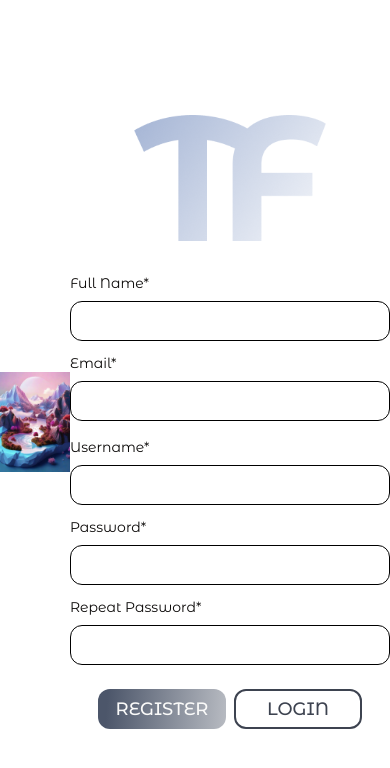
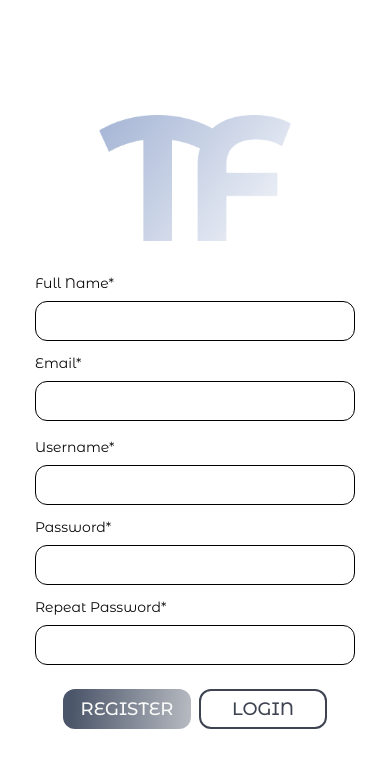
Before and after one commit to Alvinvarghese/trustfunds, a Next.js app: page /auth/register in a window 390 px wide. Shown: the top 768 px of the page. Built offline with nearby package versions, Linux system fonts and the light colour scheme.

Commit message:
login, register changes

```diff
--- a/src/app/auth/login/page.js
+++ b/src/app/auth/login/page.js
@@ -12,7 +12,7 @@ const Page = () => {
 
   return (
     <div className="flex h-screen">
-      <div className="flex-1 cursor-pointer">
+      <div className="hidden flex-1 cursor-pointer md:block">
         <Image
           height={1024}
           width={720}
@@ -21,7 +21,7 @@ const Page = () => {
           className="h-full w-full object-contain object-left"
         />
       </div>
-      <div className="flex flex-1 items-center justify-center">
+      <div className="flex flex-auto items-center justify-center">
         <form className=" flex max-w-md flex-col items-center justify-center">
           <Link href="/" className="h-2/3 w-3/5 pb-16">
             <img src="/TF.png" alt="logo" />
@@ -37,7 +37,7 @@ const Page = () => {
           <div className="flex flex-row gap-4">
             <Button
               type="submit"
-              className="bg-welcome-button w-32 rounded-xl text-lg"
+              className="w-32 rounded-xl bg-welcome-button text-lg"
             >
               LOGIN
             </Button>
--- a/src/app/auth/register/page.js
+++ b/src/app/auth/register/page.js
@@ -11,7 +11,7 @@ const Page = () => {
   const goToLogin = () => router.push("/auth/login");
   return (
     <div className="flex h-screen">
-      <div className="flex-1">
+      <div className="hidden flex-1 cursor-pointer md:block">
         <Image
           height={1024}
           width={720}
@@ -21,7 +21,7 @@ const Page = () => {
         />
       </div>
 
-      <div className="flex flex-1 items-center justify-center ">
+      <div className="flex flex-auto items-center justify-center ">
         <form className=" flex max-w-md flex-col items-center justify-center">
           <Link href="/" className="h-2/3 w-3/5 pb-8">
             <img src="/TF.png" alt="logo" />
@@ -49,7 +49,7 @@ const Page = () => {
           <div className="flex flex-row gap-2">
             <Button
               type="submit"
-              className="bg-welcome-button w-32 rounded-xl text-lg"
+              className="w-32 rounded-xl bg-welcome-button text-lg"
             >
               REGISTER
             </Button>
```
